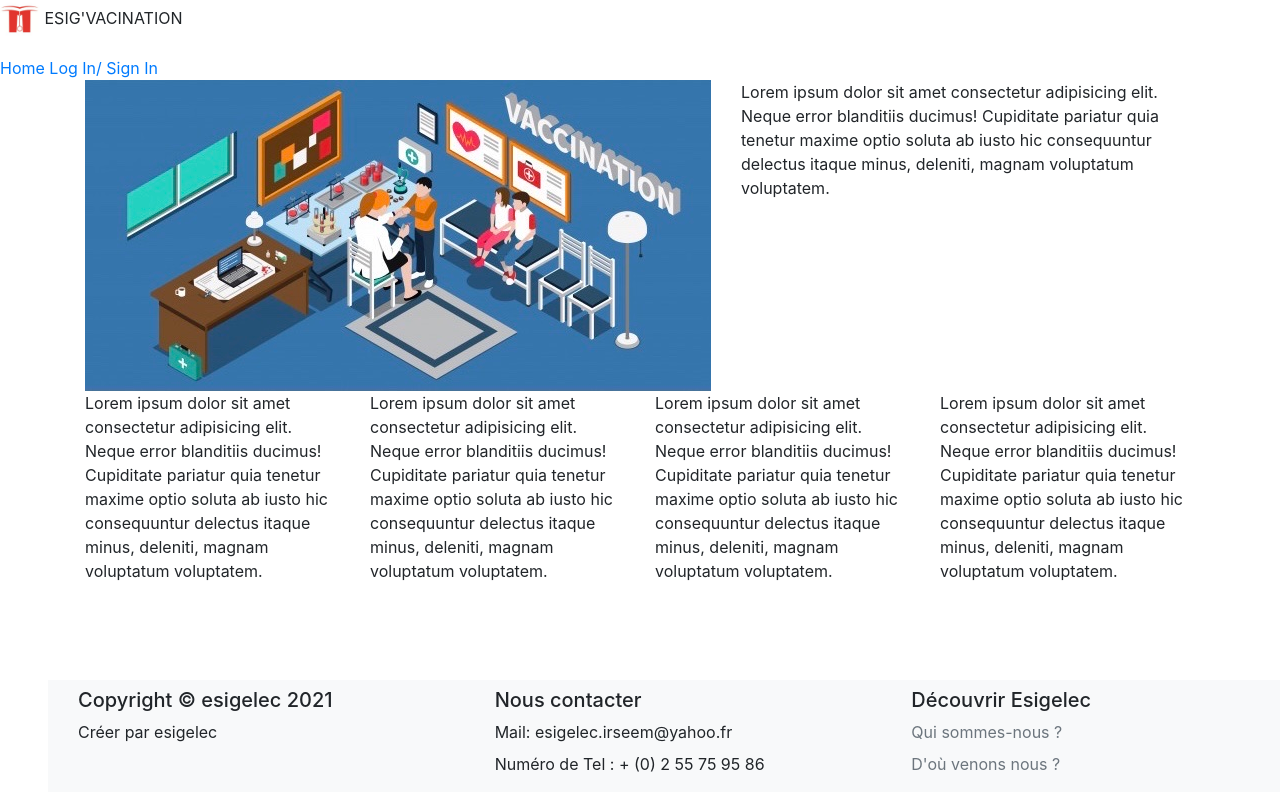
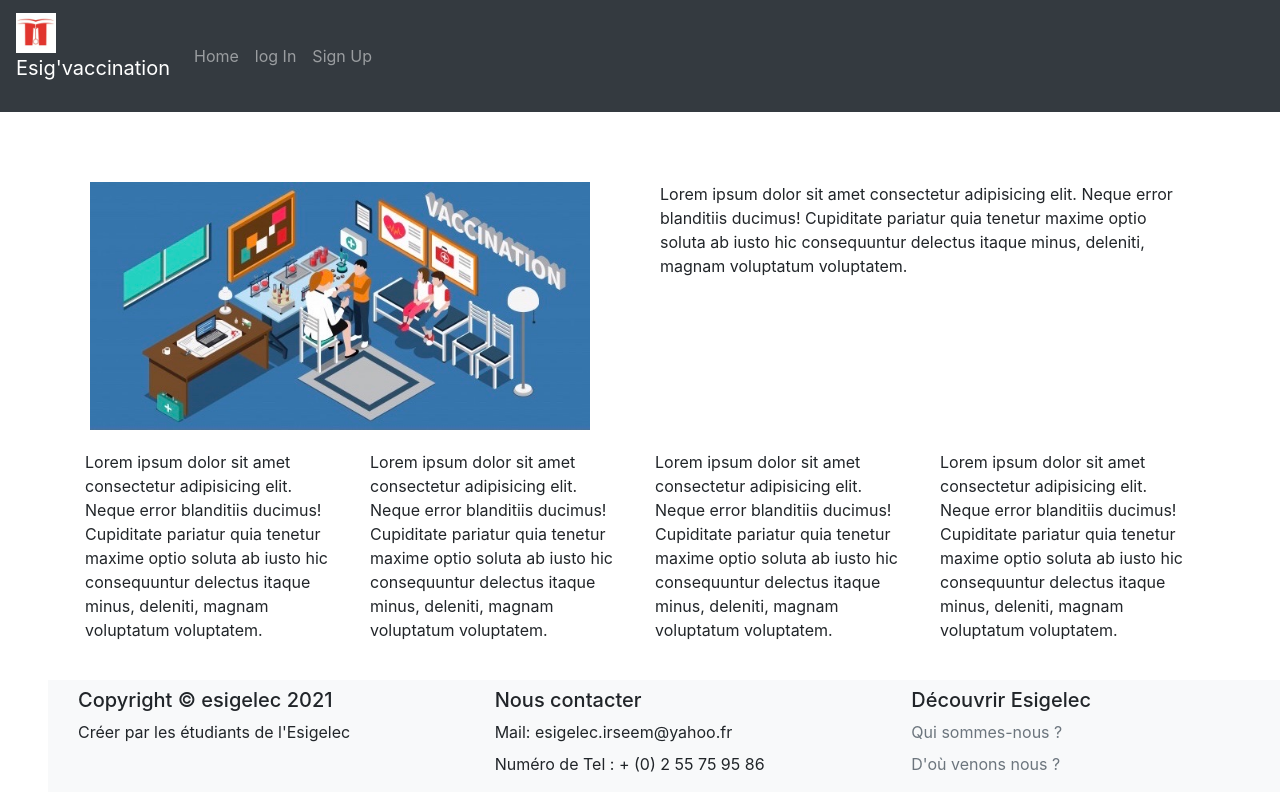
Before and after one commit to axelVISSOH/vaccinESIGELEC_FA_2021, a PHP site: page /home/index.php in a window 1280 px wide. Run offline with PHP 8.4, Linux system fonts and the light colour scheme.

Commit message:
Dossier home : modifier

```diff
--- a/home/footer.php
+++ b/home/footer.php
@@ -2,10 +2,9 @@
       <div class="col">
         <h5>Copyright &copy; esigelec 2021</h5>
         <ul class="nav flex-column">
-            <li class="nav-item mb-2"> Créer par esigelec </li>
+            <li class="nav-item mb-2"> Créer par les étudiants de l'Esigelec </li>
         </ul>
       </div>
-
       <div class="col">
         <h5>Nous contacter</h5>
         <ul class="nav flex-column">
@@ -13,11 +12,10 @@
           <li class="nav-item mb-2">Numéro de Tel : + (0) 2 55 75 95 86</li>
         </ul>
       </div>
-
       <div class="col">
           <h5>Découvrir Esigelec</h5>
           <ul class="nav flex-column">
-            <li class="nav-item mb-2"><a href="#" class="nav-link p-0 text-muted">Qui sommes-nous ?</a></li>
+            <li class="nav-item mb-2"><a href="https://www.esigelec.fr/fr" class="nav-link p-0 text-muted">Qui sommes-nous ?</a></li>
             <li class="nav-item mb-2"><a href="#" class="nav-link p-0 text-muted">D'où venons nous ?</a></li>
           </ul>
       </div>
--- a/home/header.php
+++ b/home/header.php
@@ -1,12 +1,13 @@
 <header>
-    <div class="header">
-        <div>
-            <p class="">
-                <img src="esigLogo.jpg" alt="The logo of esigelec" style="width:40px;" class="">
-                ESIG'VACINATION
-            </p>
-            <a class="home-link" href="index.php">Home</a>
-            <a class="login-link" href="login.php">Log In/ Sign In</a>
-        </div>
+	<div id="Main-title">
+	    <img src="../home/esigLogo.jpg" alt="The logo of esigelec" id="logo"/>
+		<h1>ESIG'VACINATION</h1>
+	</div>
+	<nav>
+		<ul>
+            <li><a href="../home/index.php">HOME</a></li>
+            <li><a href="../log/login.php">Connexion/Inscription</a></li>
+	    </ul>
+	</nav>
     </div>
 </header>
--- a/home/index.php
+++ b/home/index.php
@@ -5,11 +5,14 @@
     <meta name="viewport" content="width=device-width, initial-scale=1">
     <meta name="viewport" content="width=device-width, initial-scale=1">
     <link rel="stylesheet" href="https://maxcdn.bootstrapcdn.com/bootstrap/4.5.2/css/bootstrap.min.css">
-    <link rel="stylesheet" href="style.css">
+    <link rel="stylesheet" href="home.css">
     <link rel="stylesheet" href="https://stackpath.bootstrapcdn.com/bootstrap/4.1.3/css/bootstrap.min.css"
           integrity="sha384-MCw98/SFnGE8fJT3GXwEOngsV7Zt27NXFoaoApmYm81iuXoPkFOJwJ8ERdknLPMO" crossorigin="anonymous">
     <link rel="stylesheet" href="https://maxcdn.bootstrapcdn.com/bootstrap/4.5.2/css/bootstrap.min.css">
-
+    <link rel="stylesheet" href="https://maxcdn.bootstrapcdn.com/bootstrap/4.5.2/css/bootstrap.min.css">
+    <script src="https://ajax.googleapis.com/ajax/libs/jquery/3.5.1/jquery.min.js"></script>
+    <script src="https://cdnjs.cloudflare.com/ajax/libs/popper.js/1.16.0/umd/popper.min.js"></script>
+    <script src="https://maxcdn.bootstrapcdn.com/bootstrap/4.5.2/js/bootstrap.min.js"></script>
     <script src="https://ajax.googleapis.com/ajax/libs/jquery/3.5.1/jquery.min.js"></script>
     <script src="https://cdnjs.cloudflare.com/ajax/libs/popper.js/1.16.0/umd/popper.min.js"></script>
     <script src="https://maxcdn.bootstrapcdn.com/bootstrap/4.5.2/js/bootstrap.min.js"></script>
@@ -20,12 +23,12 @@
 </head>
 <body>
     <!--header-->
-    <?php include("header.php");?>
+    <?php include("../home/navbarHome.php");?>
     <!--end header-->
     <!--section-->
     <section>
         <div class="container">
-            <div class="row">
+            <div class="row info">
                 <div class="col">
                     <img src="vacinationcenter.png" alt="A vaccination center picture">
                 </div>
@@ -72,7 +75,7 @@
         </div>
     </section>
     <!--footer-->
-    <?php include("footer.php")?>
+    <?php include("../home/footer.php")?>
     <!--end footer-->
 </body>
 </html>
```
